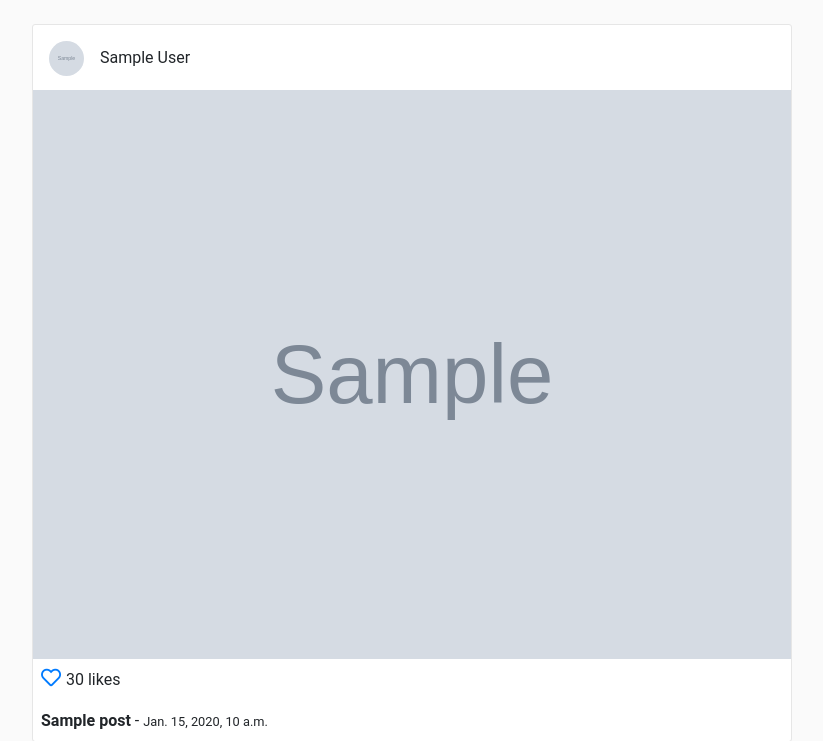
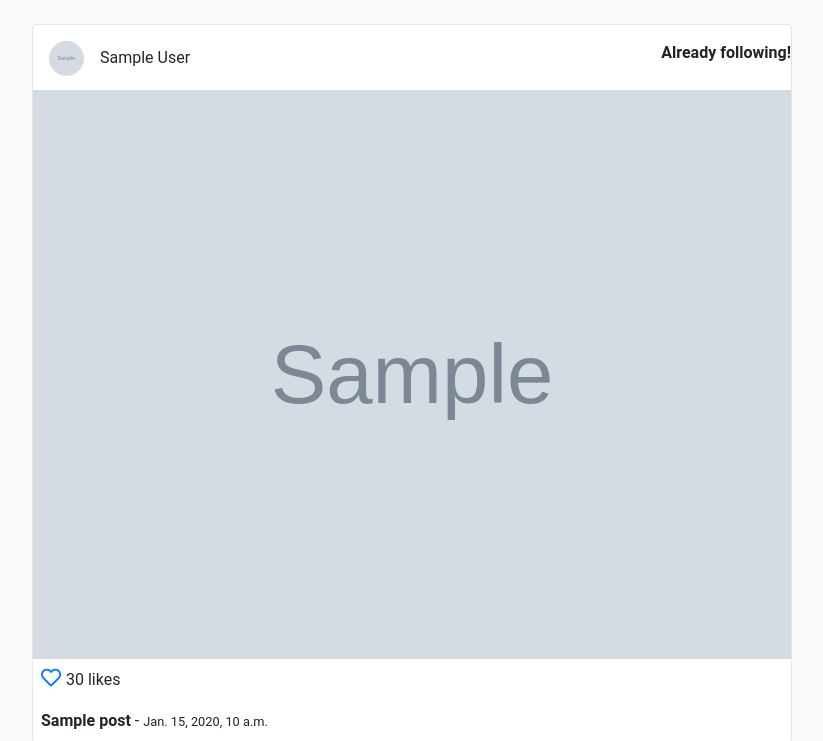
Before and after one commit to amreyesp/platzigram-hub, a Django app: page / in a window 1280 px wide. Shown: the part 72-813 px from the top of the page, without its empty margins (228-1051 px from the left). Run offline with Django 3.2, Linux system fonts and the light colour scheme; a user stored in the database is signed in; tables that the repository leaves empty hold one stand-in row (values such as "Sample post"); grey boxes marked "Sample" are stand-in pictures; some libraries are stand-ins or nearby versions.

Commit message:
update de List posts view and the template to hide follow button if the user is already following someone

```diff
--- a/posts/views.py
+++ b/posts/views.py
@@ -20,6 +20,13 @@ class ListPosts(LoginRequiredMixin, ListView):
     template_name = 'posts/feed.html'
     ordering = ('-created',)
     context_object_name = 'posts'
+
+    def get_context_data(self, **kwargs):
+        context = super().get_context_data(**kwargs)
+        #Send the context to filter the following users' on the template
+        #through a custom filter
+        context ['from_user'] = self.request.user.profile
+        return context
 
 
 class CreatePostView(LoginRequiredMixin, CreateView):
--- a/templates/posts/feed.html
+++ b/templates/posts/feed.html
@@ -1,4 +1,6 @@
 {% extends "base.html" %}
+{% load user_filters %}
+
 
 {% block head_content %}
 <title>Platzigram</title>
@@ -15,8 +17,11 @@
                 <div class="media-body">
                     <p style="margin-top: 5px;">{{ post.user.get_full_name }}</p>
                 </div>
+                {% if from_user|following_user:post.user.id %}
+                <p><b>Already following!</b></p>
+                {% endif %}
                 <!-- Implementing follow button -->
-                {% if post.user != request.user %}
+                {% if post.user != request.user and not from_user|following_user:post.user.id%}
                   <a href="{% url "detail_user" post.user %}"
                   class="btn btn-primary" role="button"> Follow  @{{ post.user }}</a>
                 {% endif %}
--- /dev/null
+++ b/users/templatetags/user_filters.py
@@ -0,0 +1,9 @@
+from django import template
+
+register = template.Library()
+
+@register.filter(name='following_user')
+def following_user(value,arg):
+    from_user = value
+    search_user = arg
+    return from_user.following.all().filter(user=search_user).exists()
```
Also changed, not shown: users/templatetags/__init__.py (added).
